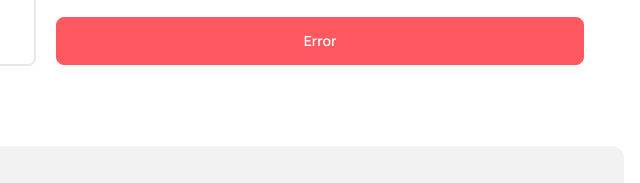
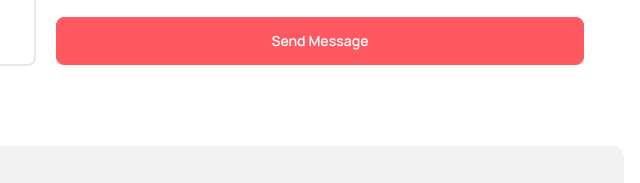
Before and after one commit to jannat709/hockey, a plain HTML site: page index.html in a window 1280 px wide. Shown: the part 5399-5582 px from the top of the page, 616-1256 px from the left. Drawn offline with nearby package versions, Linux system fonts and the light colour scheme.

Commit message:
changed something

```diff
--- a/index.html
+++ b/index.html
@@ -705,7 +705,7 @@
                   class="input input-bordered w-full h-[295px] bg-base-200"
                 />
                 <button class="btn btn-error text-white w-full mt-5">
-                  Error
+                  Send Message
                 </button>
               </div>
             </div>
```
